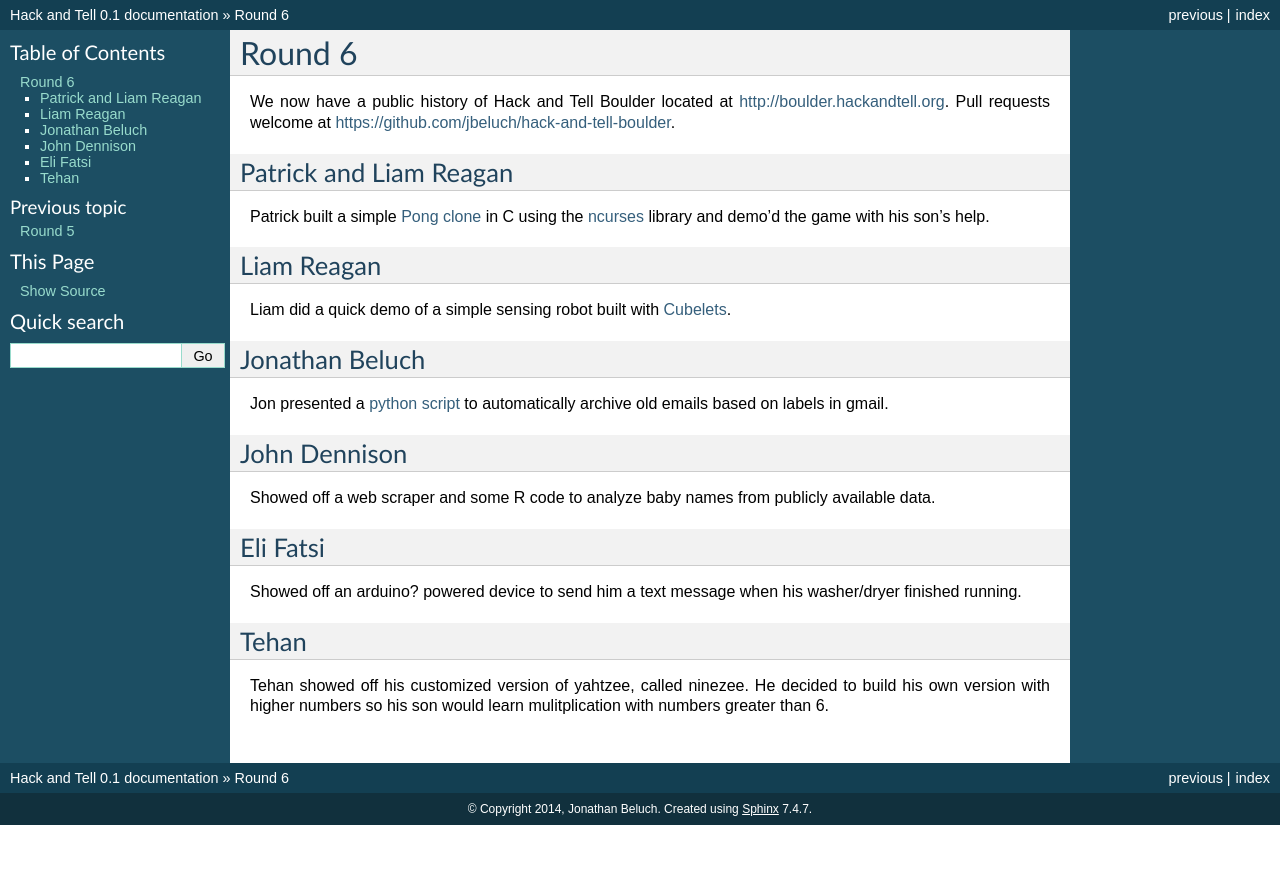
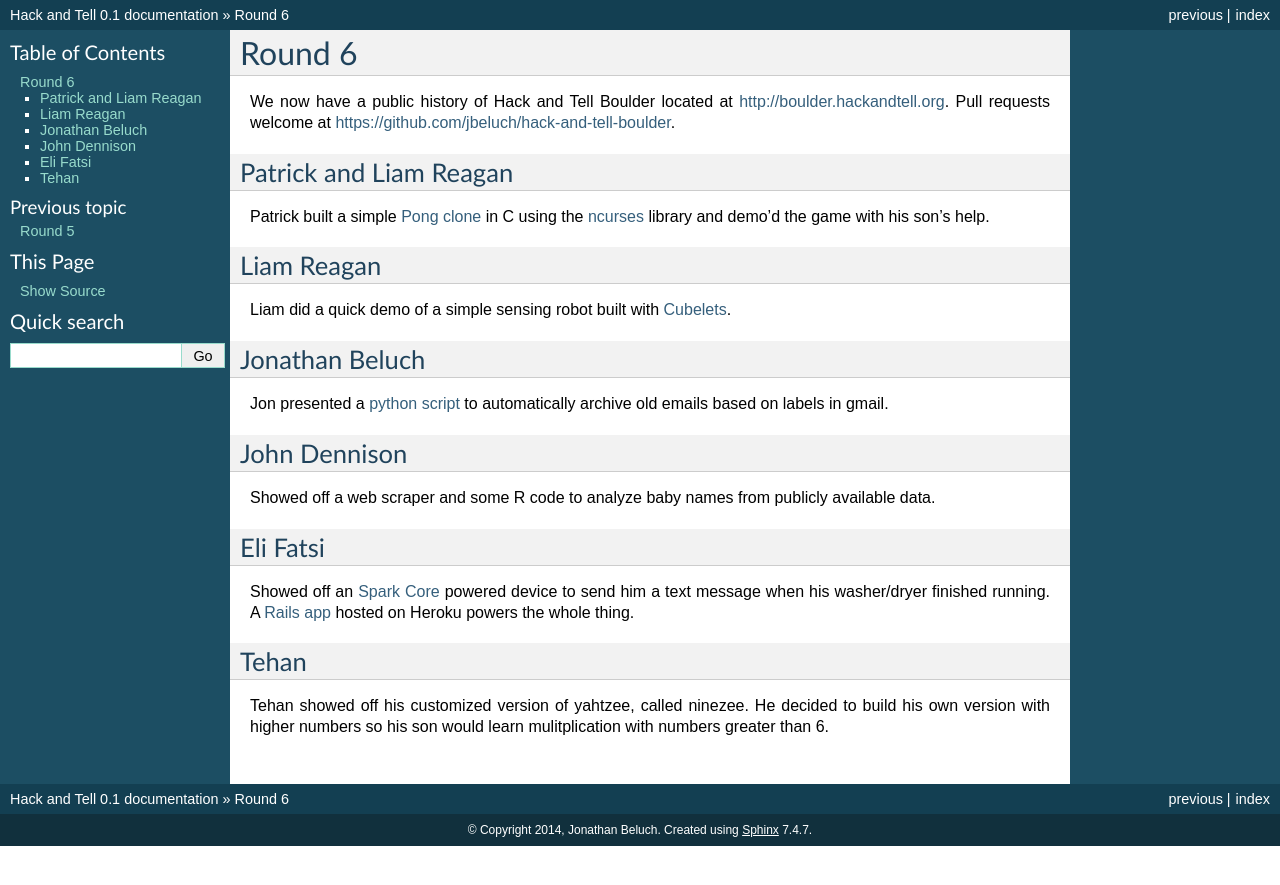
Before and after one commit to jbeluch/hack-and-tell-boulder, a Sphinx documentation site: the page built from docs/round6.rst, in a window 1280 px wide. Shown: the top 885 px of the page. Built offline with Sphinx 7.4.7, drawn with Linux system fonts in a browser that asks for light colours; pages that are not in the unit, such as notebooks, are missing from menus.

Commit message:
Updated Eli Fatsi Round 6 recap notes

```diff
--- a/docs/round6.rst
+++ b/docs/round6.rst
@@ -37,8 +37,9 @@
 Eli Fatsi
 ---------
 
-Showed off an arduino? powered device to send him a text message when his
-washer/dryer finished running.
+Showed off an `Spark Core <https://www.spark.io/>`_ powered device to send him a text
+message when his washer/dryer finished running. A `Rails app
+<https://github.com/efatsi/laundry_alert>`_ hosted on Heroku powers the whole thing.
 
 Tehan
 -----
```
